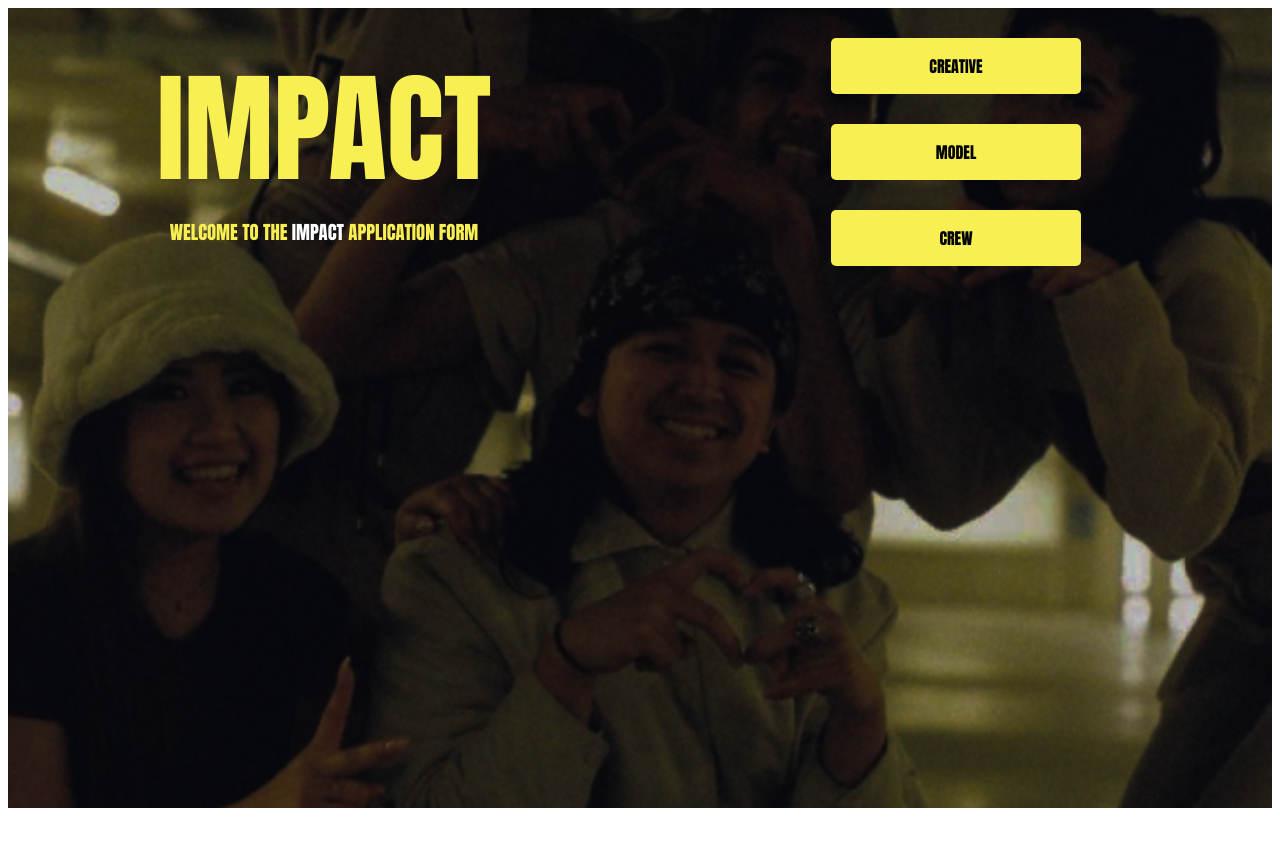
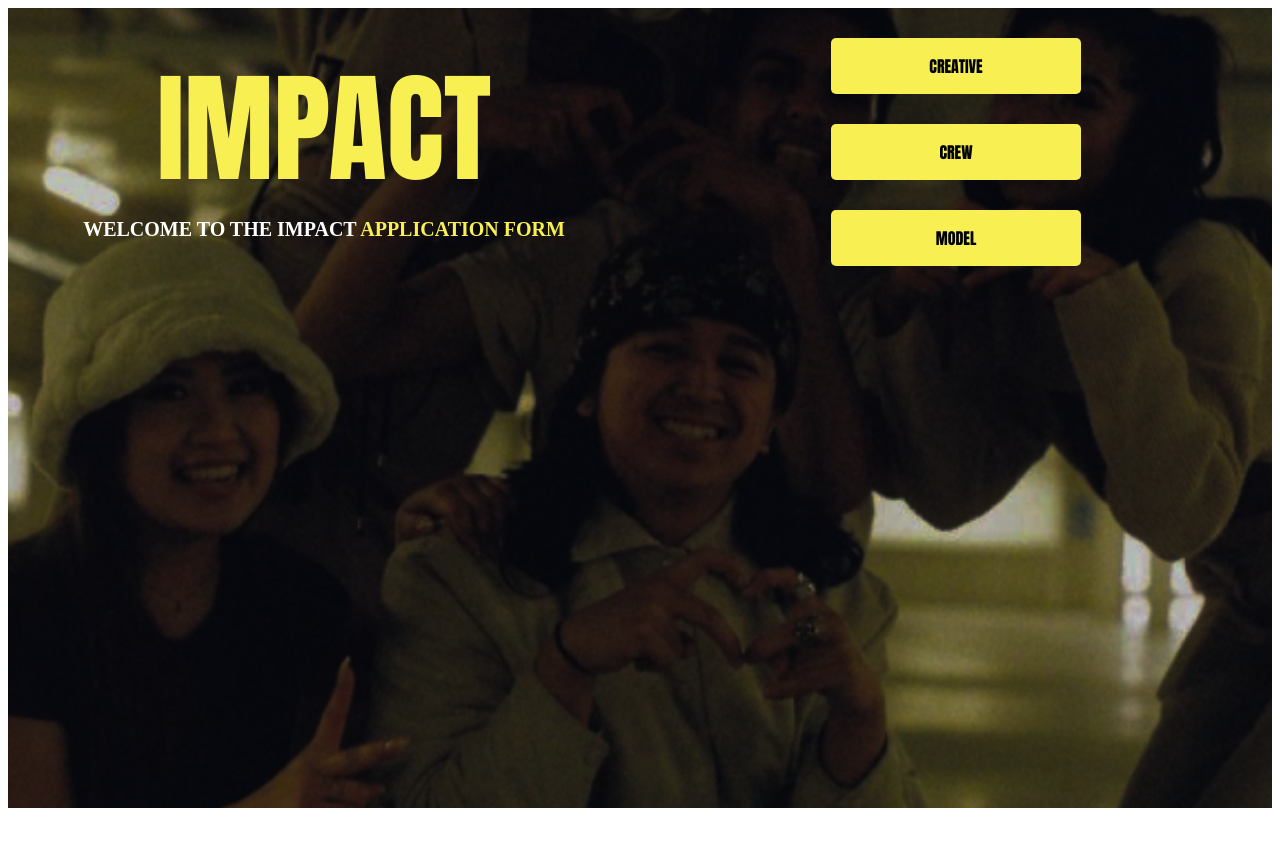
Before and after one commit to EmonaSantiago/IMPACT-form2, a SvelteKit app: page / in a window 1280 px wide. Shown: the top 846 px of the page. Built offline with nearby package versions, Linux system fonts and the light colour scheme.

Commit message:
home nav

```diff
--- a/src/routes/+page.svelte
+++ b/src/routes/+page.svelte
@@ -2,16 +2,16 @@
 <div class="row">
     <div class="column">
       <h1>IMPACT</h1>
-      <h3>WELCOME TO THE <span>IMPACT</span> APPLICATION FORM</h3>
+      <h3>WELCOME TO THE IMPACT <span>APPLICATION FORM</span></h3>
     </div>
 
     <div class="column">
         <ul>
             <li><a class="button" href="/creative">CREATIVE</a></li>
+            <li><a class="button" href="/crew">CREW</a></li>
             <li><a class="button" href="/model">MODEL</a></li>
-            <li><a class="button" href="/crew">CREW</a></li>
          </ul>
-    </div>
+
 </div>
 </body>
 
@@ -43,6 +43,7 @@ body {
   padding: 10px;
   padding-top: 30px;
   height: 300px;
+
 }
 
 
@@ -52,41 +53,65 @@ body {
   clear: both;
 }
 
+.button {
+      flex: 1;
+      max-width: 30%;
+      text-align: center;
+      margin: 5px;
+      margin-top: 1em;
+      padding: 10px;
+      text-decoration: none;
+      border: none;
+      transition: background-color 0.3s;
+    }
+
 h1 {
     color: var(--impact-yellow);
     font-size: 120px;
 }
 
 span {
-        color: white;
+        color: var(--impact-yellow);
     }
 
 h3 {
-    color: var(--impact-yellow);
+    color: white;
 }
+
+h3, span {
+    font-family: MADE Future X;
+    font-size: 20px;
+}
+
 
 a {
         text-decoration: none;
         color: black;
     }
 
-
-
-
-li {
+    li {
         list-style-type: none;
         width: 250px;
         padding: 1em;
         margin-bottom: 30px;
-        background-color: var(--impact-yellow);
+        background-color: #F8F053;
         text-align: center;
         border-radius: 5px;
     }
 
-
     ul {
         padding: 0;
         display: inline-block;
+        text-align: left;
+    }
+
+
+
+
+
+    .nav {
+        padding: 0;
+        display: flex;
         text-align: left;
     }
 
```
